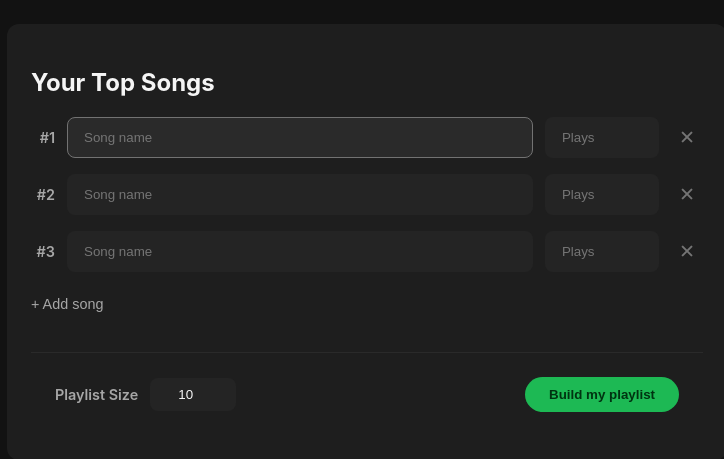
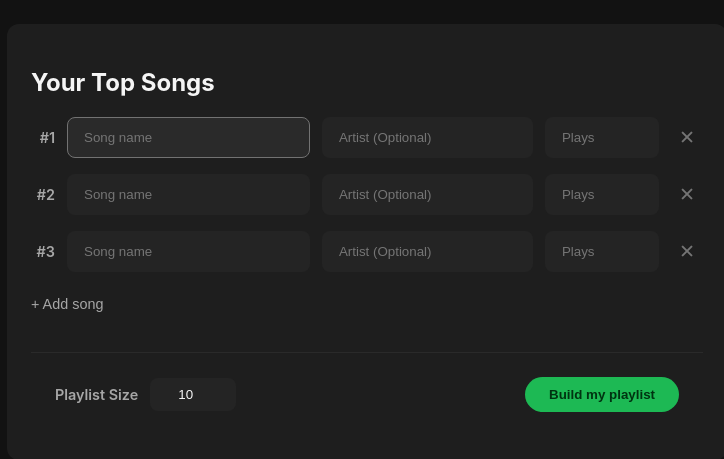
Before and after one commit to james-b1/SEO-Project1, a Flask app: page /create in a window 1280 px wide. Shown: the part 65-524 px from the top of the page, without its empty margins (273-997 px from the left). Run offline with Flask 3, Linux system fonts and the light colour scheme.

Commit message:
add artist input to use in search_artist + add artist column in database

```diff
--- a/app.py
+++ b/app.py
@@ -37,8 +37,8 @@ def build_recommendations(songs, size):
      collaborators, get GenAI explanations, rank playlist candidates."""
   artists = []
   missing = []
-  for title, plays in songs:
-    result = search_artist(title)
+  for title, plays, artist in songs:
+    result = search_artist(title, artist)
     if result:
       result["seed_plays"] = plays
       artists.append(result)
@@ -135,12 +135,14 @@ def create():
     songs = []
     titles = request.form.getlist("song")
     plays_list = request.form.getlist("plays")
-    for title, plays_raw in zip(titles, plays_list):
+    artist = request.form.getlist("artist")
+    for title, plays_raw, artist in zip(titles, plays_list, artist):
       title = title.strip()
       plays_raw = plays_raw.strip()
+      artist = artist.strip()
       plays = int(plays_raw) if plays_raw.isdigit() else 0
       if title:
-        songs.append((title, plays))
+        songs.append((title, plays, artist))
     songs = songs[:5]
 
     if not songs:
--- a/src/database.py
+++ b/src/database.py
@@ -14,7 +14,8 @@ def init_db():
     CREATE TABLE IF NOT EXISTS songs (
       id INTEGER PRIMARY KEY AUTOINCREMENT,
       title TEXT NOT NULL,
-      play_count INTEGER NOT NULL
+      play_count INTEGER NOT NULL,
+      artist TEXT
     );
 
     CREATE TABLE IF NOT EXISTS recommended_artists (
@@ -46,7 +47,7 @@ def write_songs(songs):
   connection = get_connection()
   writer = connection.cursor()
   writer.executemany(
-    "INSERT INTO songs (title, play_count) VALUES(?, ?)",
+    "INSERT INTO songs (title, play_count, artist) VALUES(?, ?, ?)",
     songs
   )
   connection.commit()
@@ -55,7 +56,7 @@ def write_songs(songs):
 def get_songs():
   connection = get_connection()
   writer = connection.cursor()
-  writer.execute("SELECT title, play_count FROM songs")
+  writer.execute("SELECT title, play_count, artist FROM songs")
   rows = writer.fetchall()
   connection.close()
   return rows
--- a/templates/create.html
+++ b/templates/create.html
@@ -9,6 +9,7 @@
       <div class="song-row">
         <label class="row-num">#{{ i }}</label>
         <input type="text" name="song" placeholder="Song name"{% if i == 1 %} autofocus{% endif %}>
+        <input type="text" name="artist" placeholder="Artist (Optional)" />
         <input type="number" name="plays" placeholder="Plays" min="0">
         <button type="button" class="btn-remove" onclick="removeRow(this)">✕</button>
       </div>
```
Also changed, not shown: src/spotify_client.py (+13 -8 lines).
